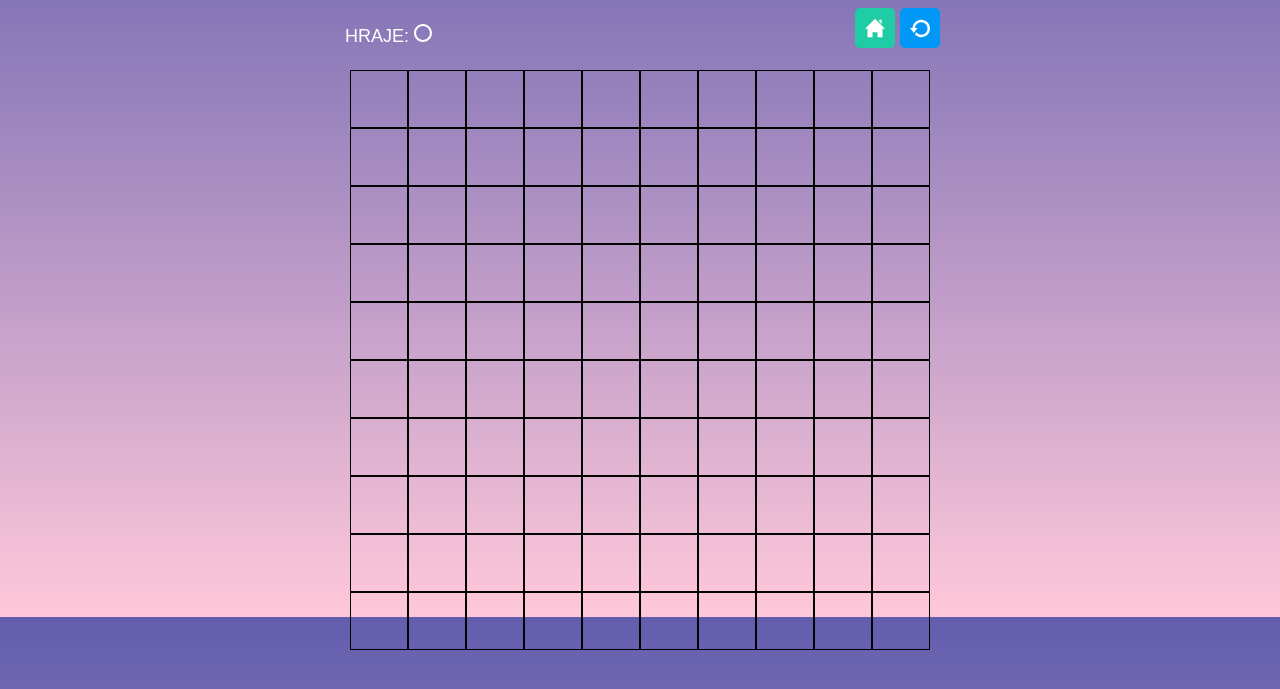
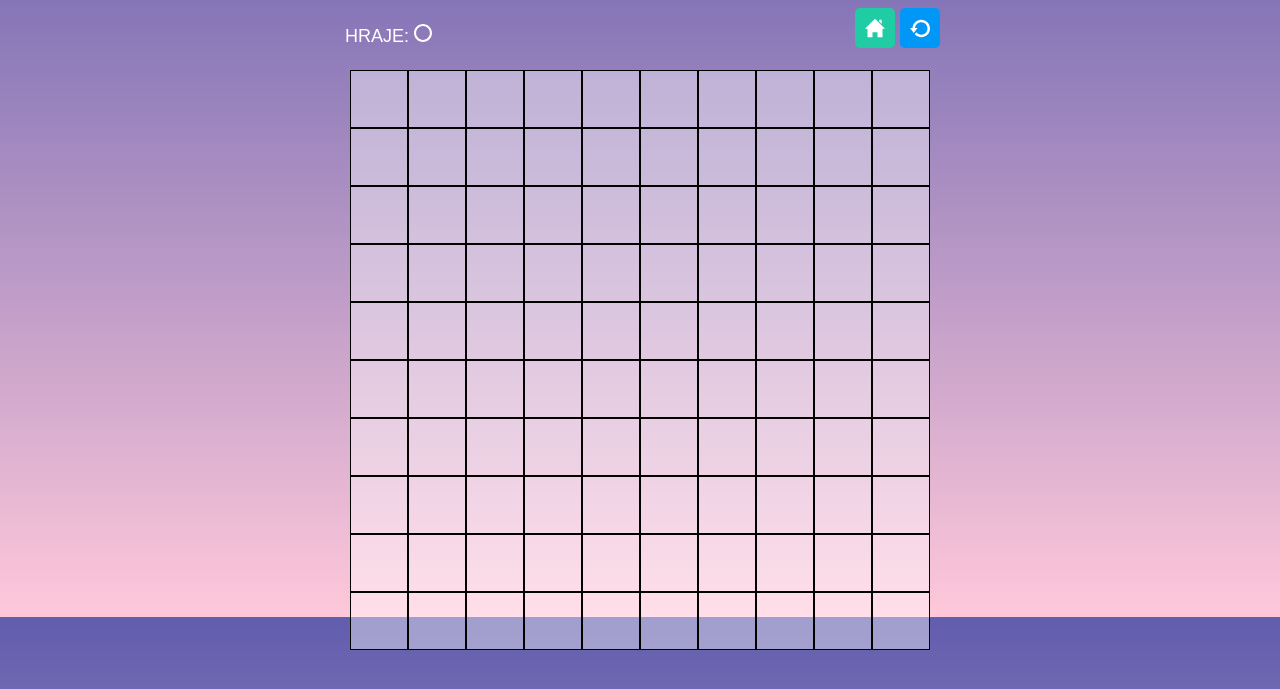
Before and after one commit to IvanaKl/piskvorky, a plain HTML site: page hra.html in a window 1280 px wide. Shown: the part 183-872 px from the top of the page. Drawn offline with Linux system fonts and the light colour scheme.

Commit message:
úkol 3 -hotovo

```diff
--- a/style.css
+++ b/style.css
@@ -174,6 +174,7 @@ figure img {
   cursor: pointer;
   float: left;
   background: none;
+  background: rgba(255, 255, 255, 0.4);
 }
 
 .hraci-pole1 .policko:hover,
```
